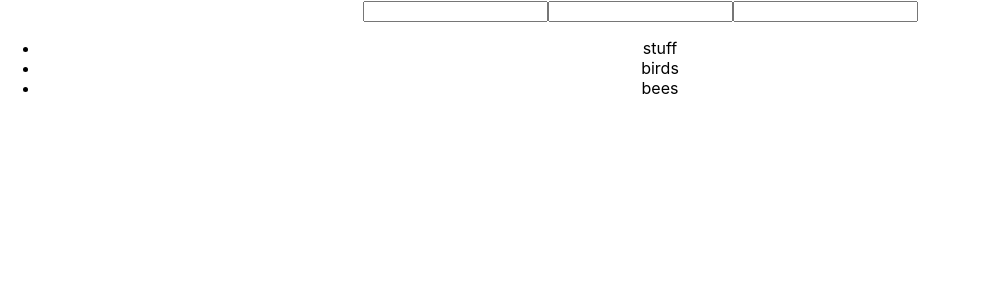
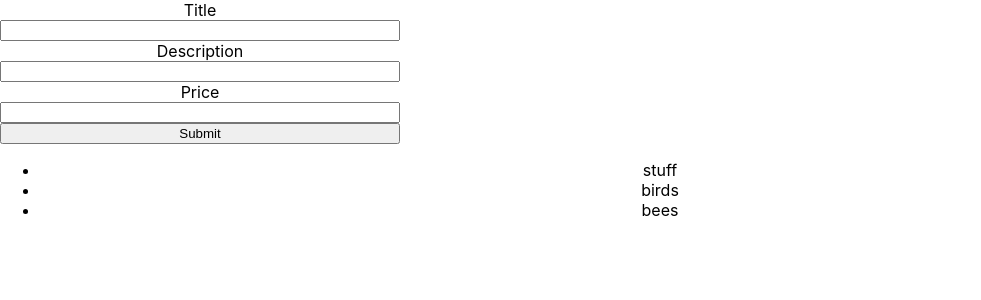
Before and after one commit to QuickStyles/react_workshop, a React (Create React App) app: page / in a window 1280 px wide. Shown: the top 300 px of the page, without its empty margins (0-981 px from the left). Built offline with nearby package versions, Linux system fonts and the light colour scheme; no server answers.

Commit message:
working form

```diff
--- a/src/App.js
+++ b/src/App.js
@@ -1,6 +1,7 @@
 import React, { Component } from 'react';
 
 import NewItemForm from './components/NewItemForm';
+import requests from './requests'
 
 import './App.css';
 
@@ -11,7 +12,27 @@ class App extends Component {
       items: [{title: 'stuff'}, {title: 'birds'}, {title: 'bees'}],
       timer: 3,
       user: null,
+      title: '',
+      description: '',
+      price: ''
     }
+    this.handleCreateItem = this.handleCreateItem.bind(this)
+  }
+
+  handleCreateItem(data) { // invoked when we submit the form
+    requests.create(data) // sending a fetch request to create new item
+    .then(data => {
+      const { id } = data; // data.id
+      return requests.getOne(id) // when we get the new item back we use the id to fetch it's data (title, description, price, tags)
+    })
+    .then(data => { // when we recieve the item's data back
+      this.setState((state) => { // we add that one item to our current list of items
+      // const newArray = [].concat(state.items)
+        return {
+          items: [data, ...state.items] // ...state.items is copying all of the current state's items and appending data (our new item) to the current list
+        }
+      })
+    })
   }
   componentDidMount() {
     // this happens immediately after a React component gets placed onto the dom
@@ -56,9 +77,14 @@ class App extends Component {
   render() {
     return (
       <div className="App">
-        <NewItemForm />
+        <NewItemForm
+          onCreateItem={this.handleCreateItem}
+          title={this.state.title}
+          description={this.state.description}
+          price={this.state.price}
+        />
         <ul>
-          {this.state.items.map(item => <li>{item.title}</li>)}
+          {this.state.items.map(item => <li key={item.title}>{item.title}</li>)}
         </ul>
       </div>
     );
--- a/src/components/NewItemForm.js
+++ b/src/components/NewItemForm.js
@@ -1,11 +1,28 @@
 import React from 'react'
 
-export default function NewItemForm() {
+export default function NewItemForm({onCreateItem, title, description, price}) {
+
+  function handleSubmit(event) {
+    event.preventDefault();
+    const target = event.currentTarget
+    const formData = new FormData(target);
+    const data = {
+      title: formData.get('title'),
+      description: formData.get('description'),
+      price: formData.get('price')
+    }
+    onCreateItem(data)
+  }
+  // const onSubmit = props.onSubmit;
   return(
-    <form>
+    <form style={{display: 'flex', flexDirection:'column', width: '400px'}} onSubmit={handleSubmit}>
+      <label htmlFor="title">Title</label>
       <input name="title"></input>
+      <label htmlFor="description">Description</label>
       <input name="description"></input>
+      <label htmlFor="price">Price</label>
       <input name="price"></input>
+      <input type="submit"/>
     </form>
   )
 }
--- /dev/null
+++ b/src/requests.js
@@ -0,0 +1,17 @@
+export default {
+  create(data) {
+    return fetch('http://localhost:3000/api/v1/products', {
+      method: "POST",
+      headers: {
+        'content-type': "application/json"
+      },
+      credentials: 'include',
+      body: JSON.stringify(data)
+    })
+    .then(res => res.json())
+  },
+  getOne(id) {
+    return fetch(`http://localhost:3000/api/v1/products/${id}`)
+    .then(res => res.json())
+  }
+}
```
